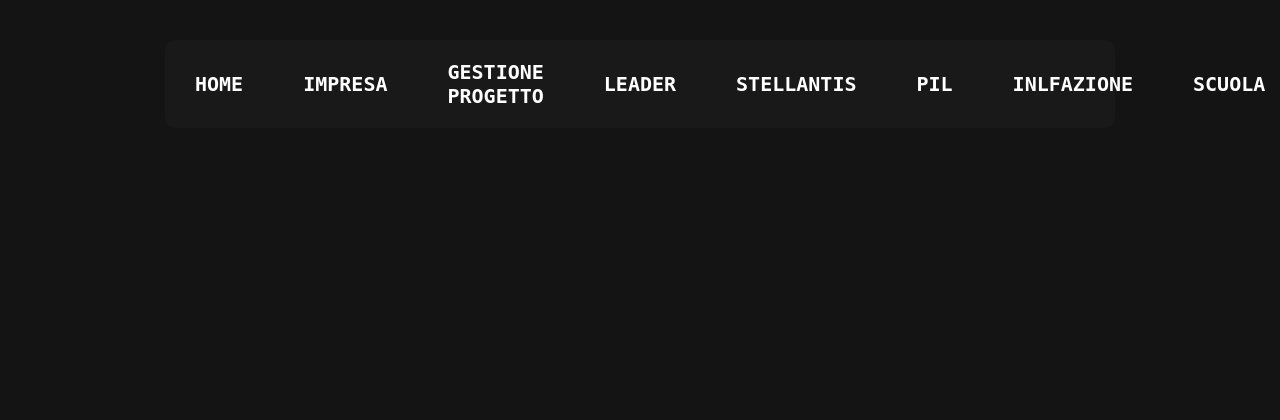
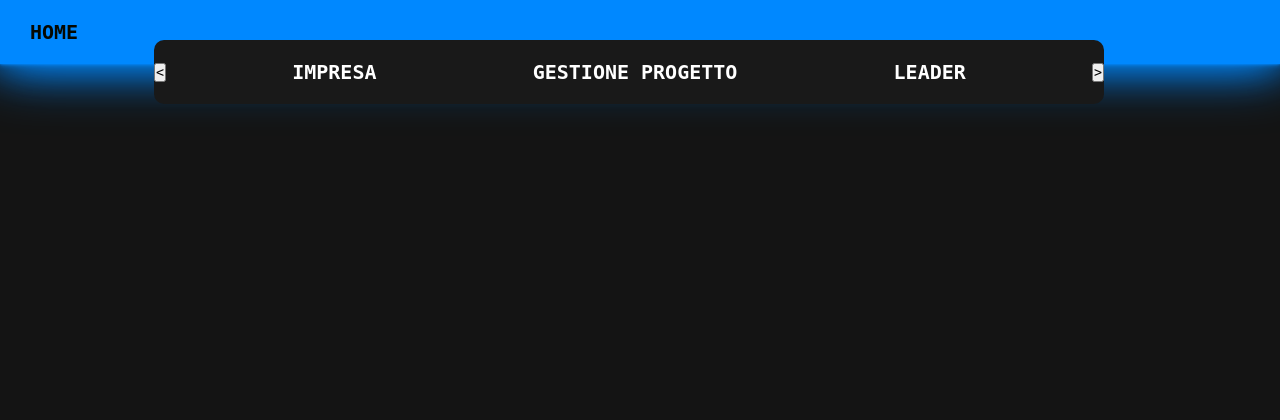
Before and after one commit to tridoz06/GPOI, a PHP site: page /HTML/impresa.html in a window 1280 px wide. Shown: the top 420 px of the page. Run offline with PHP 8.4, Linux system fonts and the light colour scheme.

Commit message:
carosello funzionante

```diff
--- a/CSS/page.css
+++ b/CSS/page.css
@@ -39,10 +39,10 @@
     justify-content: space-between;
     align-items: center;
     border-radius: 10px;
-    position: fixed;
+    position: absolute;
     top: 0;
-    left: 0;
-    right: 0;
+
+    right: 13.75%;
     margin-left: auto;
     margin-right: auto;
     z-index: 1000;
@@ -84,6 +84,15 @@
     list-style: none;
     padding: 0;
     margin: 0;
+}
+
+
+
+.carousel {
+    display: flex;
+    transition: transform 0.5s ease-in-out;
+    gap: 20px;
+    padding: 0 20px;
 }
 
 .submenu_item {
@@ -175,6 +184,7 @@
     font-weight:bold;
     color:white;
 }
+
 .content{
     width:100%;
     height: 85%;
--- a/HTML/impresa.html
+++ b/HTML/impresa.html
@@ -6,12 +6,17 @@
 	</head>
 	<body>
 		<div class=" page_number _0"></div>
-		<nav class="menu">
+
+		<div>
 			<a href="../index.html" class="menu_link">
 				HOME
 			</a>
-			<ul class="menu_items">
-				<li class="menu_item">
+		</div>
+
+		<nav class="menu">
+			<button class="prev-btn"><</button>
+
+				<div class="menu_item">
 					<a href="impresa.html" class="menu_item_link">Impresa</a>
 					<div class="hidden-div">
 						<ul>
@@ -20,10 +25,10 @@
 							<li class="submenu_item menu_impresa"><a class="submenu_item_link" href="impresa.html#arg3">Avere successo</a></li>
 						</ul>
 					</div>
-				</li>
+				</div>
 
 
-				<li class="menu_item">
+				<div class="menu_item">
 					<a href="gestione_progetto.html" class="menu_item_link">Gestione progetto</a>
 					<div class="hidden-div">
 						<ul>
@@ -32,10 +37,10 @@
 							<li class="submenu_item menu_gestione"><a class="submenu_item_link" href="gestione_progetto.html#arg3">Mappa di un progetto</a></li>
 						</ul>
 					</div>
-				</li>
+				</div>
 
 
-				<li class="menu_item">
+				<div class="menu_item">
 					<a href="leader.html" class="menu_item_link">Leader</a>
 					<div class="hidden-div">
 						<ul>
@@ -44,10 +49,9 @@
 							<li class="submenu_item menu_leader"><a class="submenu_item_link" href="leader.html#arg3">Vari tipi di leader</a></li>
 						</ul>
 					</div>
-				</li>
+				</div>
 
-
-				<li class="menu_item">
+				<div class="menu_item">
 					<a href="stellantis.html" class="menu_item_link">Stellantis</a>
 
 					<div class="hidden-div">
@@ -58,9 +62,9 @@
 						</ul>
 					</div>
 
-				</li>
+				</div>
 
-				<li class="menu_item">
+				<div class="menu_item">
 					<a href="impresa.html" class="menu_item_link">Pil</a>
 					<div class="hidden-div">
 						<ul>
@@ -69,9 +73,9 @@
 							<li class="submenu_item menu_impresa"><a class="submenu_item_link" href="impresa.html#arg3">Avere successo</a></li>
 						</ul>
 					</div>
-				</li>
+				</div>
 
-				<li class="menu_item">
+				<div class="menu_item">
 					<a href="impresa.html" class="menu_item_link">Inlfazione</a>
 					<div class="hidden-div">
 						<ul>
@@ -80,9 +84,9 @@
 							<li class="submenu_item menu_impresa"><a class="submenu_item_link" href="impresa.html#arg3">Avere successo</a></li>
 						</ul>
 					</div>
-				</li>
+				</div>
 
-				<li class="menu_item">
+				<div class="menu_item">
 					<a href="impresa.html" class="menu_item_link">Scuola</a>
 					<div class="hidden-div">
 						<ul>
@@ -91,10 +95,10 @@
 							<li class="submenu_item menu_impresa"><a class="submenu_item_link" href="impresa.html#arg3">Avere successo</a></li>
 						</ul>
 					</div>
-				</li>
+				</div>
 
+			<button class="next-btn">></button>
 
-			</ul>
 		</nav>
 
 
@@ -164,5 +168,7 @@
 		<br><br>
 
 		<script src="../JS/color.js"></script>
+		<script src="../JS/navbar.js"></script>
+
 	</body>
 </html>
--- a/index.html
+++ b/index.html
@@ -11,6 +11,7 @@
 	</head>
 
 	<body>
+
 		<div class="container_bg">
 			<span class="title-up fade__in">GESTIONE IMPRESA</span>
 
```
Also changed, not shown: JS/navbar.js (+46 -0 lines).
